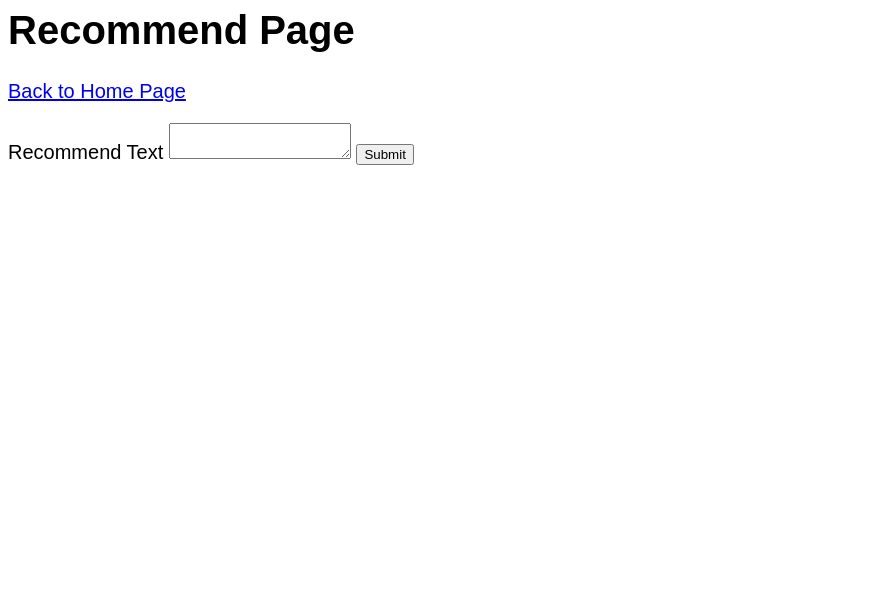
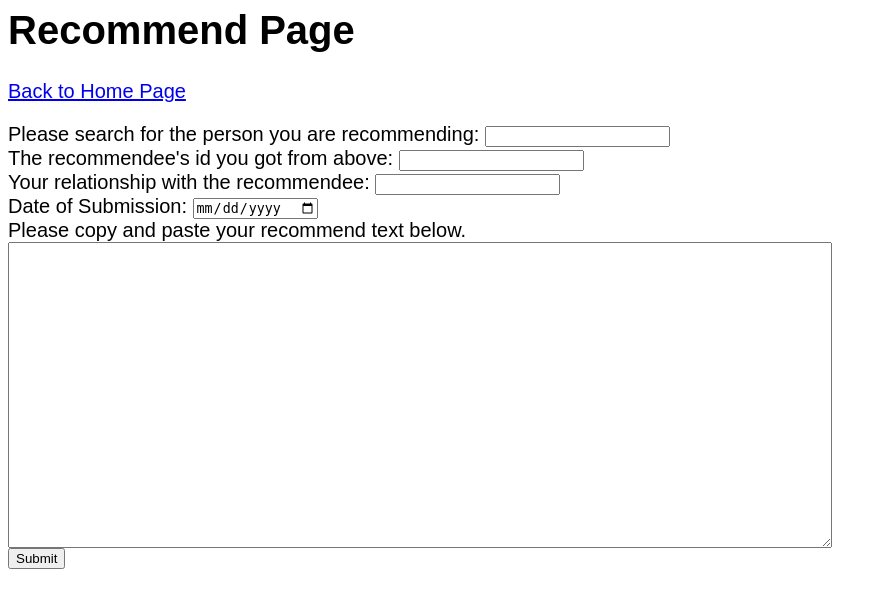
Before and after one commit to waldenwang9966/4115project, a Flask app: template 4115project/templates/recommender_search.html in a window 1280 px wide. Shown: the top 608 px of the page, without its empty margins (0-887 px from the left). Run offline with Flask 2, Linux system fonts and the light colour scheme; the template is opened without the code that fills it, so the values that code supplies are empty; parts of the project's set-up code (start-up, migrations or seed data) failed here and were passed over.

Commit message:
Recommender register

```diff
--- a/4115project/server.py
+++ b/4115project/server.py
@@ -18,11 +18,11 @@ Read about it online.
 import os
 from sqlalchemy import *
 from sqlalchemy.pool import NullPool
-from flask import Flask, request, render_template, g, redirect, Response
+from flask import Flask, session, url_for, escape,request, render_template, g, redirect, Response
 
 tmpl_dir = os.path.join(os.path.dirname(os.path.abspath(__file__)), "templates")
 app = Flask(__name__, template_folder=tmpl_dir)
-
+app.secret_key = b'_5#y2L"F4Q8z\n\xec]/'
 
 # XXX: The Database URI should be in the format of:
 #
@@ -49,19 +49,6 @@ DATABASEURI = (
 # This line creates a database engine that knows how to connect to the URI above
 #
 engine = create_engine(DATABASEURI)
-
-
-# Here we create a test table and insert some values in it
-engine.execute("""DROP TABLE IF EXISTS test;""")
-engine.execute(
-    """CREATE TABLE IF NOT EXISTS test (
-  id serial,
-  name text
-);"""
-)
-engine.execute(
-    """INSERT INTO test(name) VALUES ('grace hopper'), ('alan turing'), ('ada lovelace');"""
-)
 
 
 @app.before_request
@@ -196,7 +183,18 @@ def recommender_register():
 
 @app.route("/recommender_search")
 def recommender_search():
-    return render_template("recommender_search.html")
+    if "rid" in session:
+        cursor = g.conn.execute("SELECT * FROM Applicant")
+        records = []
+        for result in cursor:
+            records.append(result)
+        cursor.close()
+
+        context = dict(data=records)
+
+        return render_template("recommender_search.html", **context)
+    else:
+        return redirect("/recommender_register")
 
 
 # Example of adding new data to the database
@@ -216,15 +214,41 @@ def recommender_add():
     date_of_birth = request.form["date_of_birth"]
 
     cmd = "INSERT INTO Recommender(rid, last_name,first_namet,date_of_birth) SELECT Max(rid) + 1, :last_name, :first_namet, :date_of_birth FROM Recommender"
-    hello = g.conn.execute(
+    g.conn.execute(
         text(cmd),
         last_name=last_name,
         first_namet=first_namet,
         date_of_birth=date_of_birth,
     )
-    print(hello)
 
+    cursor = g.conn.execute("SELECT Max(rid) FROM Recommender")
+    for r in cursor:
+        rid = r[0]
+    session["rid"] = rid
     return redirect("/recommender_search")
+'''
+cmd = 'INSERT INTO test(name) VALUES (:name1), (:name2)';
+g.conn.execute(text(cmd), name1 = name, name2 = name);
+'''
+@app.route("/recommender_search_add", methods=["POST"])
+def recommender_search_add():
+    if "rid" in session:
+        rid = session["rid"]
+        aid = request.form["aid"]
+        recommendatee_relationship = request.form["recommendatee_relationship"]
+        posted_day = request.form["posted_day"]
+        essay = request.form["essay"]
+
+        cmd = "INSERT INTO Recommends(aid, rid, recommendatee_relationship,posted_day,essay) VALUES (:aid, :rid, :recommendatee_relationship, :posted_day, :essay)"
+        g.conn.execute(text(cmd), rid = rid, aid = aid, recommendatee_relationship = recommendatee_relationship, posted_day = posted_day, essay = essay);
+        return redirect("/recommender_logoff")
+    else:
+        return redirect("/")
+
+@app.route("/recommender_logoff")
+def logout():
+    session.pop("rid", None)
+    return redirect("/")
 
 
 @app.route("/login")
--- a/4115project/templates/recommender_search.html
+++ b/4115project/templates/recommender_search.html
@@ -8,20 +8,31 @@
 
   <body>
     <h1>Recommend Page</h1>
-    <div>{{data}}</div>
+    <p><a href="/">Back to Home Page</a></p>
 
     <div>
-      {% for n in data %}
-      <div>{{n}}</div>
-      {% endfor %}
+      Please search for the person you are recommending:
+        <datalist id="suggestions">
+            {% for n in data %}
+                <option>id: {{n[0]}} Name: {{n[2]+" " + n[1]}} Email: {{n[3]}}</option>
+            {% endfor %}
+        </datalist>
+        <input  autoComplete="on" list="suggestions"/>
     </div>
 
-    <p><a href="/">Back to Home Page</a></p>
+    <form method="POST" action="/recommender_search_add">
+      <label for="aid">The recommendee's id you got from above: </label>
+      <input type= "number" name="aid" id="aid"></input> <br />
 
-    <form method="POST" action="/recommender_search">
+      <label for="relationship">Your relationship with the recommendee: </label>
+      <input type= "text" name="recommendatee_relationship" id="relationship"></input> <br />
 
-      <label for="essay">Recommend Text</label>
-      <textarea name="essay" id="essay"></textarea>
+      <label for="day">Date of Submission: </label>
+      <input type= "date" name="posted_day" id="day"></input> <br />
+
+
+      <label for="essay">Please copy and paste your recommend text below. </label> <br/>
+      <textarea name="essay" id="essay" rows="20" cols="100"></textarea> <br />
       <input type="submit" value="Submit"  /><br />
     </form>
   </body>
--- a/requirements.txt
+++ b/requirements.txt
@@ -1,8 +1,12 @@
 click==8.1.2
 Flask==2.1.1
+Flask-SQLAlchemy==2.5.1
+greenlet==1.1.2
 importlib-metadata==4.11.3
 itsdangerous==2.1.2
 Jinja2==3.1.1
 MarkupSafe==2.1.1
+psycopg2==2.9.3
+SQLAlchemy==1.4.35
 Werkzeug==2.1.1
 zipp==3.8.0
```
Also changed, not shown: 1 other file.
